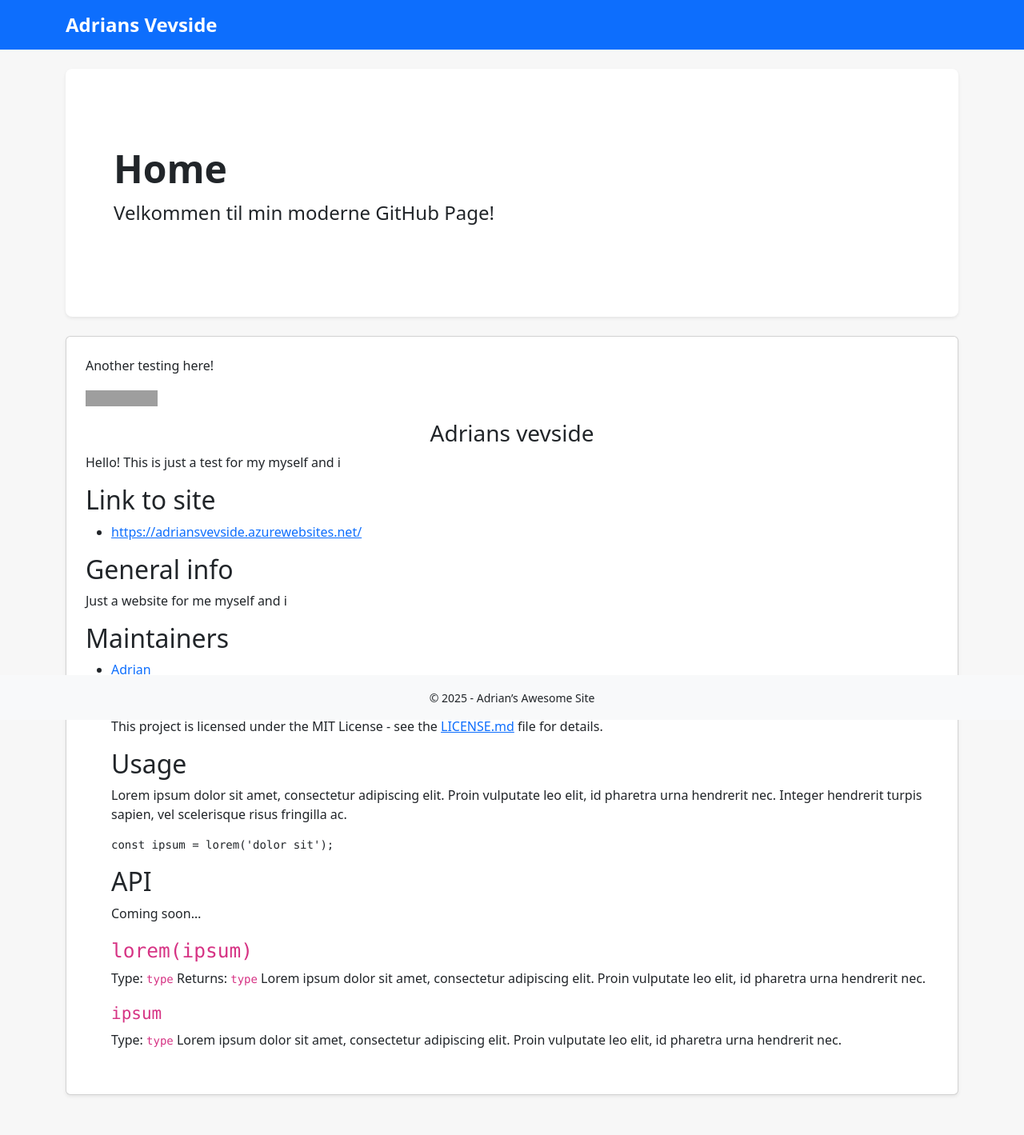
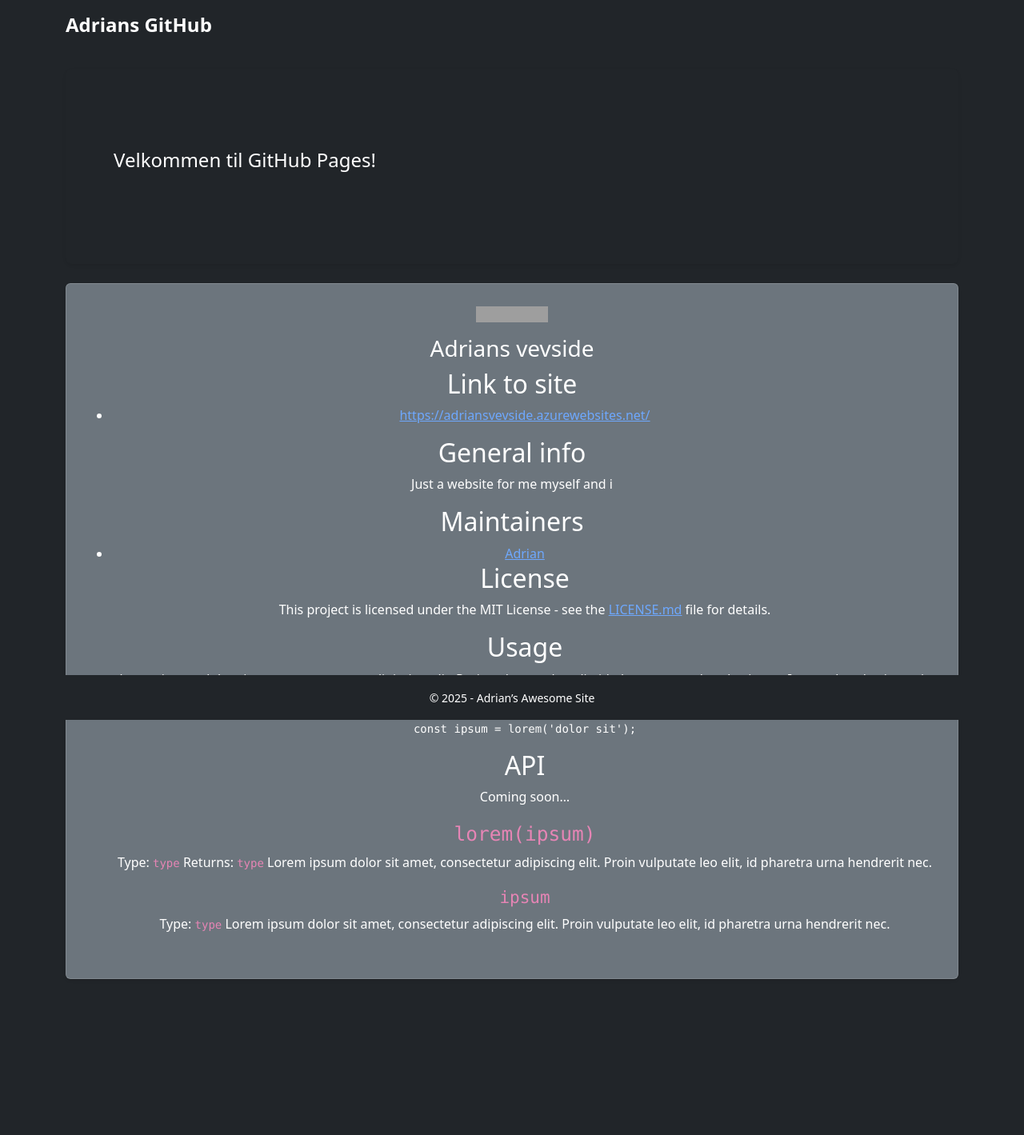
Before and after one commit to Vigdals/AdriansVevside, a Jekyll site: the page built from docs/index.md, in a window 1280 px wide. Shown: the whole page at 80% size. Built offline with Jekyll 4.4.1, drawn with Linux system fonts in a browser that asks for light colours; a script that is not in the unit is left out; after the commit the page ends 1274 px from its top, so only the background shows below that; grey boxes are pictures that could not be loaded.

Commit message:
updated default.html example in dark mode with centered content

```diff
--- a/docs/_layouts/default.html
+++ b/docs/_layouts/default.html
@@ -10,10 +10,9 @@
       href="https://cdn.jsdelivr.net/npm/bootstrap@5.3.0/dist/css/bootstrap.min.css"
     />
 
-    <!-- Optional: A tiny bit of custom styling -->
     <style>
+      /* Minimal custom overrides */
       body {
-        background-color: #f7f7f7;
         margin-bottom: 50px; /* footer spacing */
       }
       .navbar-brand {
@@ -23,11 +22,12 @@
     </style>
   </head>
 
-  <body>
+  <!-- Use Bootstrap's dark theme system -->
+  <body data-bs-theme="dark">
     <!-- Navbar -->
-    <nav class="navbar navbar-expand-lg navbar-dark bg-primary">
+    <nav class="navbar navbar-expand-lg bg-dark navbar-dark">
       <div class="container">
-        <a class="navbar-brand" href="#">Adrians Vevside</a>
+        <a class="navbar-brand" href="#">Adrians GitHub</a>
         <button
           class="navbar-toggler"
           type="button"
@@ -45,27 +45,27 @@
     <!-- Main Content Container -->
     <div class="container my-4">
       <!-- Hero/Intro Section -->
-      <div class="p-5 mb-4 bg-white rounded-3 shadow-sm">
+      <div class="p-5 mb-4 bg-dark text-white rounded-3 shadow-sm">
         <div class="container-fluid py-5">
-          <h1 class="display-5 fw-bold">{{ page.title }}</h1>
-          <p class="col-md-8 fs-4">Velkommen til min moderne GitHub Page!</p>
+          <p class="col-md-8 fs-4">Velkommen til GitHub Pages!</p>
         </div>
       </div>
 
-      <!-- Actual Page Content Goes Here -->
-      <div class="card p-4 shadow-sm">{{ content }}</div>
+      <!-- Actual Page Content -->
+      <!-- The "text-center" class centers all text inside (including headings, code, etc.) -->
+      <div class="card p-4 shadow-sm bg-secondary text-white text-center">
+        {{ content }}
+      </div>
     </div>
 
     <!-- Footer -->
-    <footer class="bg-light text-center py-3 fixed-bottom">
+    <footer class="bg-dark text-white text-center py-3 fixed-bottom">
       <small>&copy; 2025 - Adrian’s Awesome Site</small>
     </footer>
 
-    <!-- Bootstrap JS (Optional but handy for interactive components) -->
+    <!-- Bootstrap JS -->
     <script
       src="https://cdn.jsdelivr.net/npm/bootstrap@5.3.0/dist/js/bootstrap.bundle.min.js"
-      integrity="sha384-ENjdO4Dr2bkBIFxQpeVkxzUoj3XcU+K+f43fugPnYzJgZ4zGM4Cq4eekWf5XhZ+N"
-      crossorigin="anonymous"
     ></script>
   </body>
 </html>
--- a/docs/index.md
+++ b/docs/index.md
@@ -3,12 +3,8 @@ layout: default
 title: "Home"
 ---
 
-Another testing here!
-
 [![Board Status](https://dev.azure.com/adhvi/3093fd49-6d98-446c-b7ea-d0dcd7eda40d/114477e7-bf49-4fd4-bfdf-494c5ba0b07c/_apis/work/boardbadge/2ef32e82-faee-4544-8345-31d6f01e5fa2)](https://dev.azure.com/adhvi/3093fd49-6d98-446c-b7ea-d0dcd7eda40d/_boards/board/t/114477e7-bf49-4fd4-bfdf-494c5ba0b07c/Microsoft.RequirementCategory)
 <h3 align="center">Adrians vevside</h3>
-
-Hello! This is just a test for my myself and i
 
 ## Link to site
 * [https://adriansvevside.azurewebsites.net/](https://adriansvevside.azurewebsites.net/)
```
